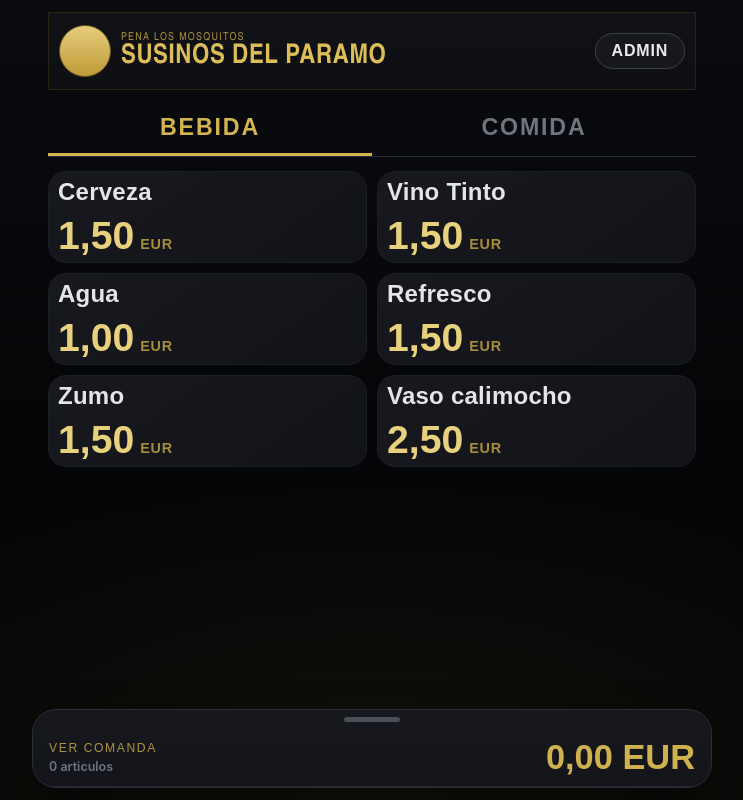
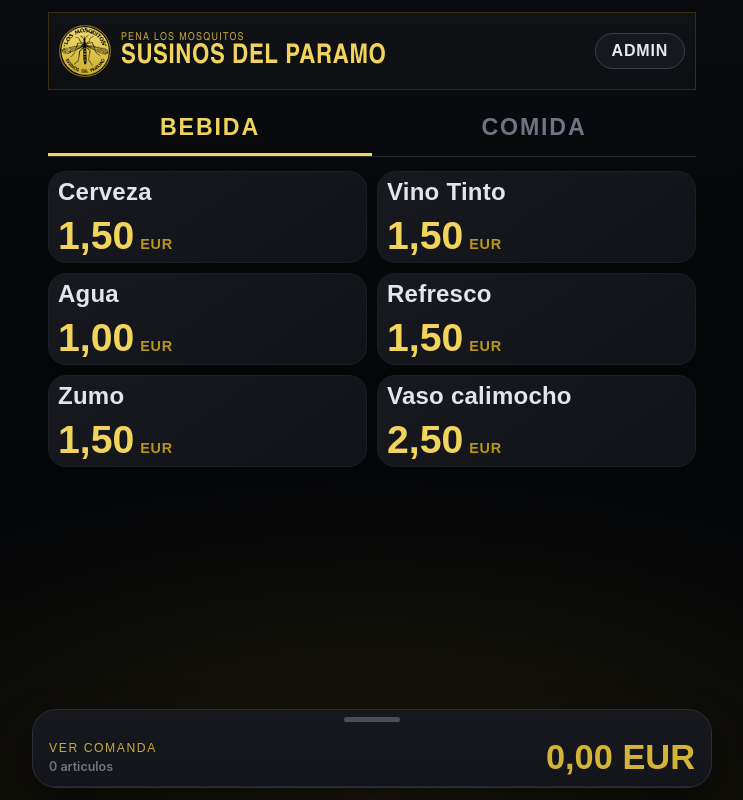
Before and after one commit to Hectorgs1988/Caja-Susinos, a React (Vite) app: page / in a window 1280 px wide. Shown: the whole page, without its empty margins (268-1011 px from the left). Built offline with nearby package versions, Linux system fonts and the light colour scheme.

Commit message:
Colores y logo

```diff
--- a/src/styles.css
+++ b/src/styles.css
@@ -1,13 +1,14 @@
 :root {
-    --bg: #060708;
+    --bg: #040506;
     --panel: #14161a;
     --panel-soft: #111318;
     --line: #24272f;
     --line-soft: #1b1e24;
     --text: #e5e7eb;
     --muted: #767b86;
-    --gold: #c8a73a;
-    --gold-soft: #e8d17c;
+    --gold: #d4b437;
+    --gold-soft: #f0d45c;
+    --gold-deep: #b99619;
     --ok-disabled: #3d404a;
     --surface-shadow: 0 18px 40px rgba(0, 0, 0, 0.45);
 }
@@ -22,7 +23,7 @@ body {
     font-family: "DIN Condensed", "Oswald", "Arial Narrow", sans-serif;
     color: var(--text);
     background:
-        radial-gradient(1000px 460px at 50% 100%, rgba(200, 167, 58, 0.08) 0%, rgba(200, 167, 58, 0) 70%),
+        radial-gradient(1000px 460px at 50% 100%, rgba(212, 180, 55, 0.11) 0%, rgba(212, 180, 55, 0) 70%),
         linear-gradient(180deg, #090b0e 0%, #050608 46%, #030406 100%);
 }
 
@@ -43,7 +44,7 @@ body {
     align-items: center;
     gap: 12px;
     padding: 12px 10px;
-    border: 1px solid #2b2412;
+    border: 1px solid #382d0f;
     background: linear-gradient(180deg, #111215, #0d0f12);
 }
 
@@ -57,14 +58,16 @@ body {
     width: 52px;
     height: 52px;
     border-radius: 50%;
-    background: linear-gradient(180deg, #e5cc7e, #bf9b35);
-    color: #111;
+    background:
+        url("/mosquito.png") center/cover no-repeat,
+        linear-gradient(180deg, #f3dc74, #caac2b);
+    color: transparent;
     display: grid;
     place-content: center;
     font-size: 1.05rem;
     font-weight: 800;
     letter-spacing: 0.03em;
-    border: 1px solid #6f5a1f;
+    border: 1px solid #83691b;
 }
 
 .brand-kicker {
@@ -72,7 +75,7 @@ body {
     text-transform: uppercase;
     letter-spacing: 0.12em;
     font-size: 0.68rem;
-    color: #ad933f;
+    color: #c4a942;
 }
 
 h1 {
@@ -80,7 +83,7 @@ h1 {
     text-transform: uppercase;
     letter-spacing: 0.02em;
     font-size: 1.7rem;
-    color: #dcbd58;
+    color: var(--gold-soft);
     line-height: 1;
 }
 
@@ -119,8 +122,8 @@ h1 {
 }
 
 .segment-btn.is-active {
-    color: #d3b452;
-    border-bottom-color: #d3b452;
+    color: var(--gold-soft);
+    border-bottom-color: var(--gold-soft);
 }
 
 .product-grid {
@@ -149,8 +152,8 @@ h1 {
 }
 
 .product-card.has-qty {
-    border-color: #5f4e22;
-    box-shadow: inset 0 0 0 1px rgba(200, 167, 58, 0.4);
+    border-color: #715a1c;
+    box-shadow: inset 0 0 0 1px rgba(212, 180, 55, 0.42);
 }
 
 .product-name {
@@ -179,7 +182,7 @@ h1 {
 
 .product-unit {
     font-size: 0.9rem;
-    color: #a58d39;
+    color: var(--gold-deep);
     font-weight: 700;
     letter-spacing: 0.05em;
 }
@@ -193,7 +196,7 @@ h1 {
     font-size: 0.9rem;
     font-weight: 700;
     color: #101216;
-    background: #d0b35a;
+    background: #ddbf4d;
 }
 
 .ticket {
@@ -244,7 +247,7 @@ h1 {
     text-transform: uppercase;
     letter-spacing: 0.13em;
     font-size: 0.76rem;
-    color: #ad933f;
+    color: #c6ab45;
 }
 
 .ticket-items {
@@ -259,7 +262,7 @@ h1 {
     margin: 0;
     font-size: 2.15rem;
     font-weight: 700;
-    color: #cfb14e;
+    color: var(--gold);
     line-height: 0.9;
 }
 
@@ -341,7 +344,7 @@ h1 {
 }
 
 .cta:not(:disabled) {
-    background: linear-gradient(180deg, #d8bb63 0%, #c5a84f 100%);
+    background: linear-gradient(180deg, #eed363 0%, #c9a72f 100%);
     color: #18140a;
 }
 
```
Also changed, not shown: public/mosquito.png (added).
